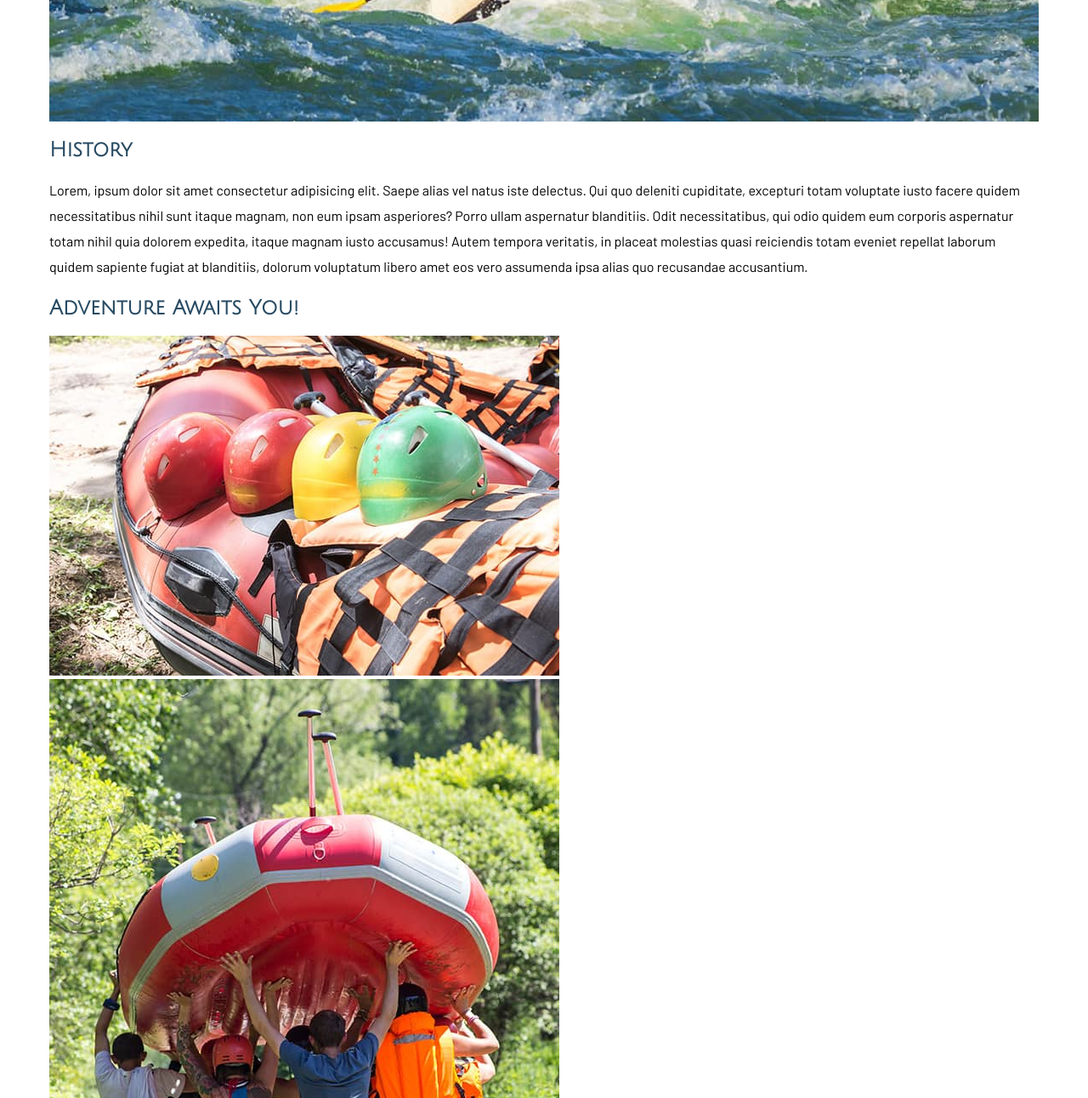
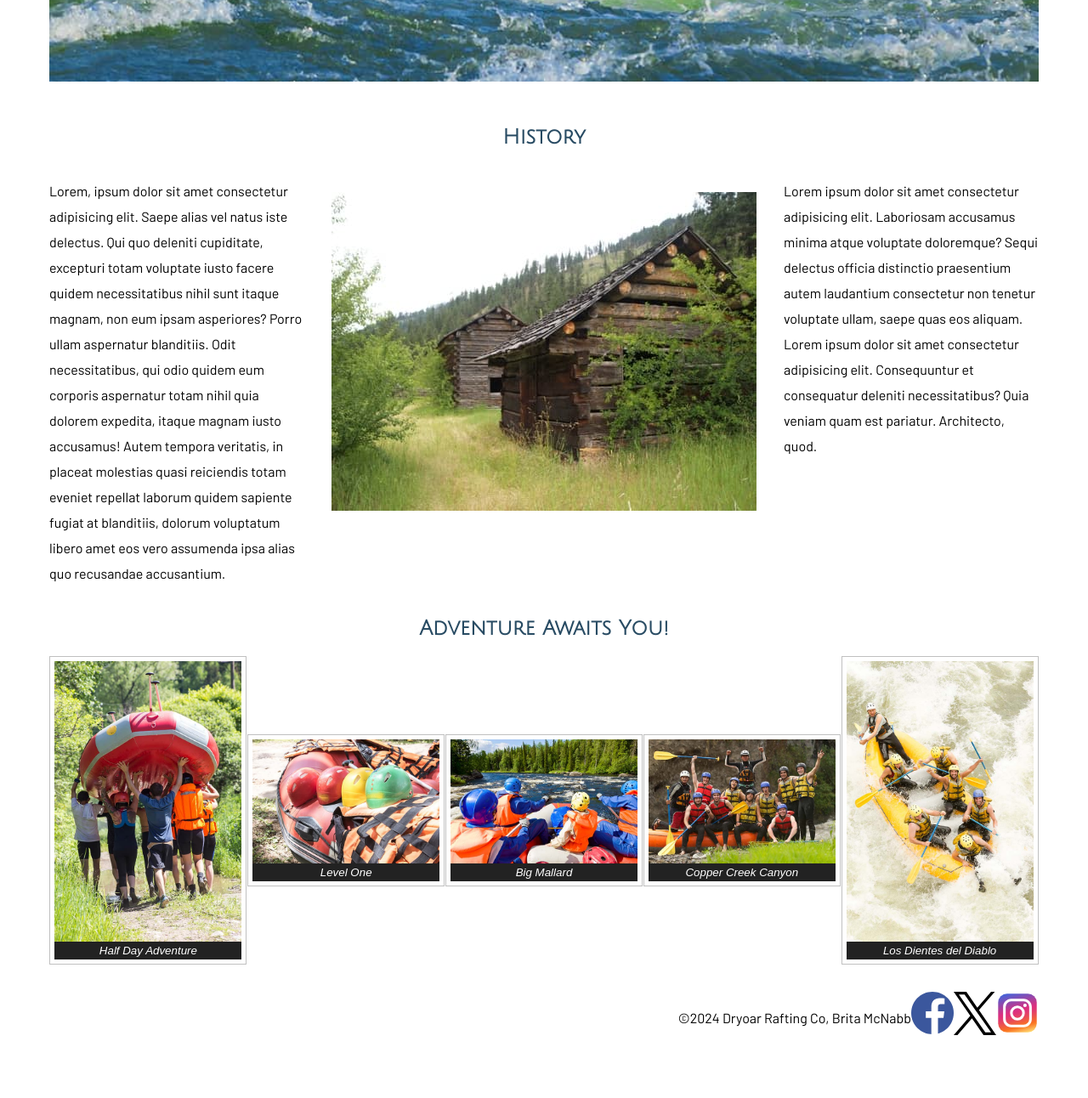
Before and after one commit to mclibrarian/wdd130, a plain HTML site: page wwr/about.html in a window 1280 px wide. Shown: the part 808-2100 px from the top of the page at 85% size. Drawn offline with Linux system fonts and the light colour scheme.

Commit message:
updated about page

```diff
--- a/wwr/about.html
+++ b/wwr/about.html
@@ -20,7 +20,7 @@
 <body>
     <header>
         <img src="images/dryoarlogo3.png" alt="main logo">
-        <nav>
+        <nav class="navigation">
             <a href="index.html">Home</a>
             <a href="about.html">About Us</a>
             <a href="trips.html">Trips</a>
@@ -42,7 +42,7 @@
                     ex eveniet quasi itaque vel hic nemo autem, dolorum perspiciatis!</p>
             </article>
         </div>
-        <section>
+        <section class="history">
             <h2>History</h2>
             <p>Lorem, ipsum dolor sit amet consectetur adipisicing elit. Saepe alias vel natus iste
                 delectus. Qui quo deleniti cupiditate, excepturi totam voluptate iusto facere quidem
@@ -51,14 +51,35 @@
                 dolorem expedita, itaque magnam iusto accusamus! Autem tempora veritatis, in placeat molestias
                 quasi reiciendis totam eveniet repellat laborum quidem sapiente fugiat at blanditiis, dolorum
                 voluptatum libero amet eos vero assumenda ipsa alias quo recusandae accusantium.</p>
+            <img src="images/salmon-cabins.jpg" alt="Two wooden cabins">
+            <p>Lorem ipsum dolor sit amet consectetur adipisicing elit. Laboriosam accusamus minima atque
+                voluptate doloremque? Sequi delectus officia distinctio praesentium autem laudantium
+                consectetur non tenetur voluptate ullam, saepe quas eos aliquam. Lorem ipsum dolor sit
+                amet consectetur adipisicing elit. Consequuntur et consequatur deleniti necessitatibus?
+                Quia veniam quam est pariatur. Architecto, quod.</p>
         </section>
-        <section>
+        <section class="adventure">
             <h2>Adventure Awaits You!</h2>
-            <img src="images/rafting22_600.jpg" alt="Rafting helmets on a raft">
-            <img src="images/rafting31_600.jpg" alt="People carrying a raft">
-            <img src="images/rafting52_600.jpg" alt="People rafting from behind">
-            <img src="images/rafting56_600.jpg" alt="Raft in whitewater">
-            <img src="images/rafting59_600.jpg" alt="People celebrating after rafting">
+            <figure>
+                <img src="images/rafting31_600.jpg" alt="People carrying a raft">
+                <figcaption>Half Day Adventure</figcaption>
+            </figure>
+            <figure>
+                <img src="images/rafting22_600.jpg" alt="Rafting helmets on a raft">
+                <figcaption>Level One</figcaption>
+            </figure>
+            <figure>
+                <img src="images/rafting52_600.jpg" alt="People rafting from behind">
+                <figcaption>Big Mallard</figcaption>
+            </figure>
+            <figure>
+                <img src="images/rafting59_600.jpg" alt="People celebrating after rafting">
+                <figcaption>Copper Creek Canyon</figcaption>
+            </figure>
+            <figure>
+                <img src="images/rafting56_600.jpg" alt="Raft in whitewater">
+                <figcaption>Los Dientes del Diablo</figcaption>
+            </figure>
         </section>
     </main>
     <footer>
--- a/wwr/styles/rafting.css
+++ b/wwr/styles/rafting.css
@@ -4,7 +4,7 @@
     --accent1-color: #FFFF70;
     --accent2-color: #F47E3E;
     --heading-font: "Julius Sans One", Impact, Courier;
-    --text-font: Barlow, Helvetica, sans-serif;
+    --text-font: "Barlow", Helvetica, sans-serif;
 }
 
 body {
@@ -13,7 +13,44 @@ body {
 
 header {
     font-family: var(--text-font);
+    font-size: 2em;
     text-decoration: none;
+    margin: 1rem auto;
+    margin-top: 0;
+    margin-bottom: 0;
+    display: grid;
+    grid-template-columns: 120px 2fr;
+    align-items: center;
+    border-bottom: 1px solid #ccc;
+    max-width: 1000px;
+}
+
+header > img{
+    margin-bottom: 2em;
+	height: 180px;
+    width: 180px
+}
+
+nav {
+    display: flex;
+    list-style: none;
+    text-align: right;
+    margin-left: 100px;
+    justify-content: space-evenly;
+	flex: 1 1 100%;
+}
+
+.navigation a {
+	display: block;
+	color: var(--secondary-color);
+	padding: 20px;
+	text-decoration: none;
+}
+
+.navigation a:hover {
+	color: var(--accent2-color);
+	font-weight: 700;
+	text-decoration: underline;
 }
 
 h1 {
@@ -32,8 +69,9 @@ p {
 }
 
 
-div.hero{
+div.hero {
     position: relative;
+    margin-bottom: 2em;
 }
 .hero article img {
     padding: 1em;
@@ -56,17 +94,61 @@ div.hero{
     width: 100%;
     height: auto;
 }
-
 .hero h1 {
     position: absolute;
     top: 10%;
     width: 100%;
     text-align: center;
-    padding: 1em;
+    padding-top: 1em;
+    padding-bottom: 1em;
     background-color: var(--accent1-color);
         opacity: 80%;
 }
 
+.history h2 {
+    width: 100%;
+    text-align: center;
+    grid-column-end: span 5;
+}
+.history {
+    display: grid;
+    grid-template-columns: 2fr 1fr 2fr;
+}
+.history > img {
+    margin: 2em;
+}
+
+.adventure h2 {
+    width: 100%;
+    text-align: center;
+    grid-column-end: span 5;
+}
+section.adventure {
+    display: grid;
+    grid-template-columns: 1fr 1fr 1fr 1fr 1fr;
+    grid-template-rows: 1fr;
+    margin-bottom: 2em;
+}
+figure{
+    border: thin #c0c0c0 solid;
+    display: flex;
+    flex-flow: column;
+    padding: 5px;
+    max-width: 220px;
+    margin: auto;
+}
+figcaption {
+    background-color: #222;
+    color: #fff;
+    font: italic smaller sans-serif;
+    padding: 3px;
+    text-align: center;
+}
+
+.sociallinks {
+    display: flex;
+    justify-content: flex-end;
+}
 .sociallinks img {
     width: 50px;
 }
```
Also changed, not shown: images/salmon-cabins.jpg (added), wwr/images/salmon-cabins.jpg (added).
